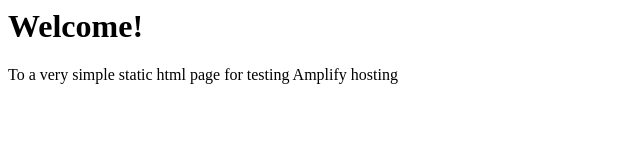
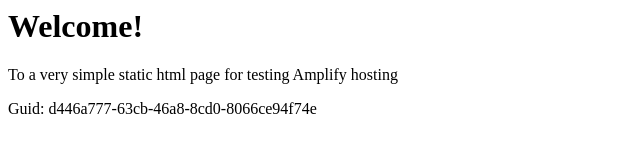
Before and after one commit to aws-aemilia-bah/Github-PR-Commit-Integration-Test-DoNotTouch-Gith-P5X5MO5I-v1-prod-me-south-1, a website: page src/index.html in a window 1280 px wide. Shown: the whole page, without its empty margins (0-640 px from the left). Drawn offline with Linux system fonts and the light colour scheme.

Commit message:
commit from integ tests

```diff
--- a/src/index.html
+++ b/src/index.html
@@ -1,3 +1,5 @@
+
+
 <html lang="en">
 
 <head>
@@ -10,6 +12,6 @@
 <body>
     <h1>Welcome!</h1>
     <p>To a very simple static html page for testing Amplify hosting</p>
-</body>
+    <p>Guid: d446a777-63cb-46a8-8cd0-8066ce94f74e</p></body>
 
 </html>
```
